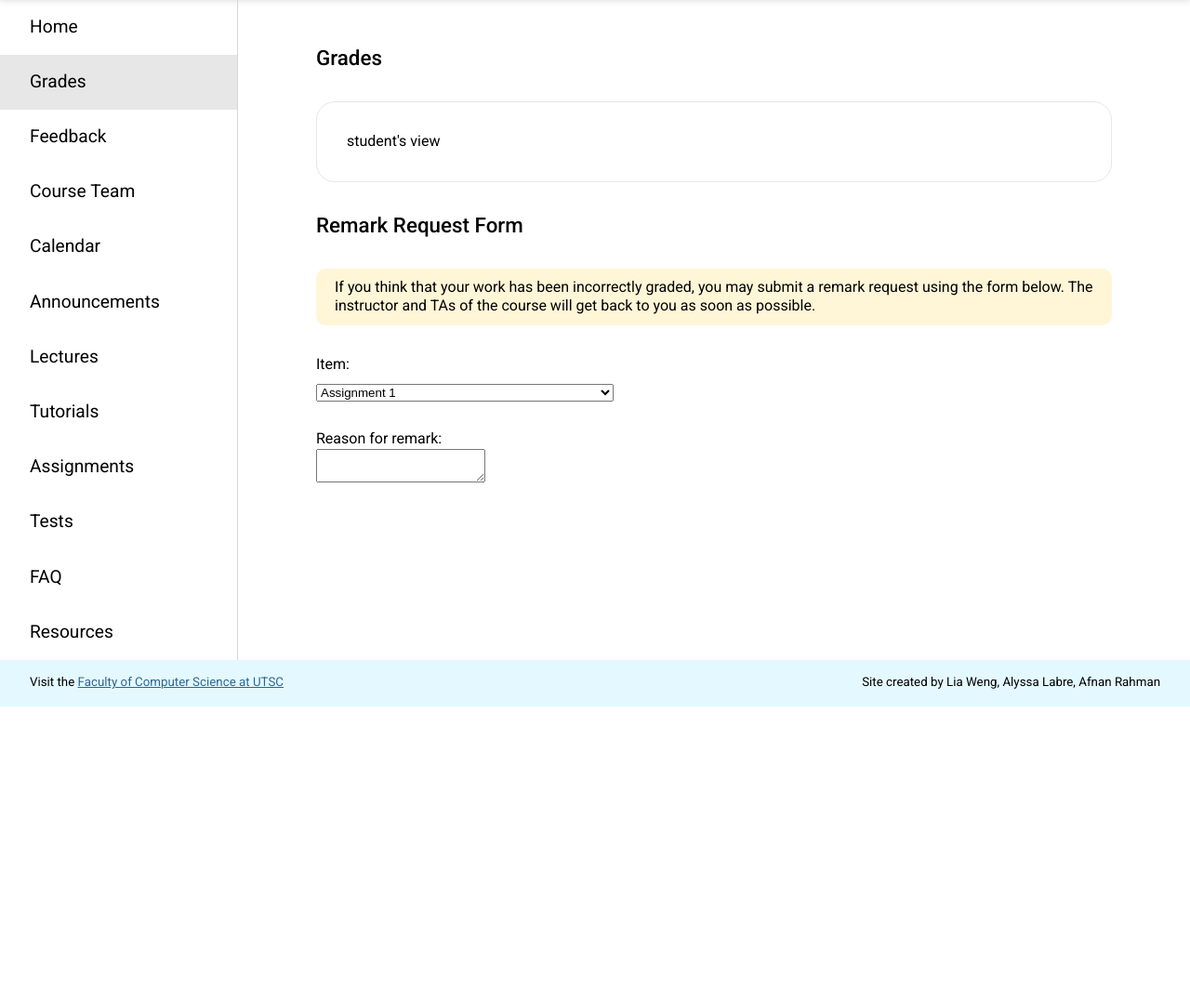
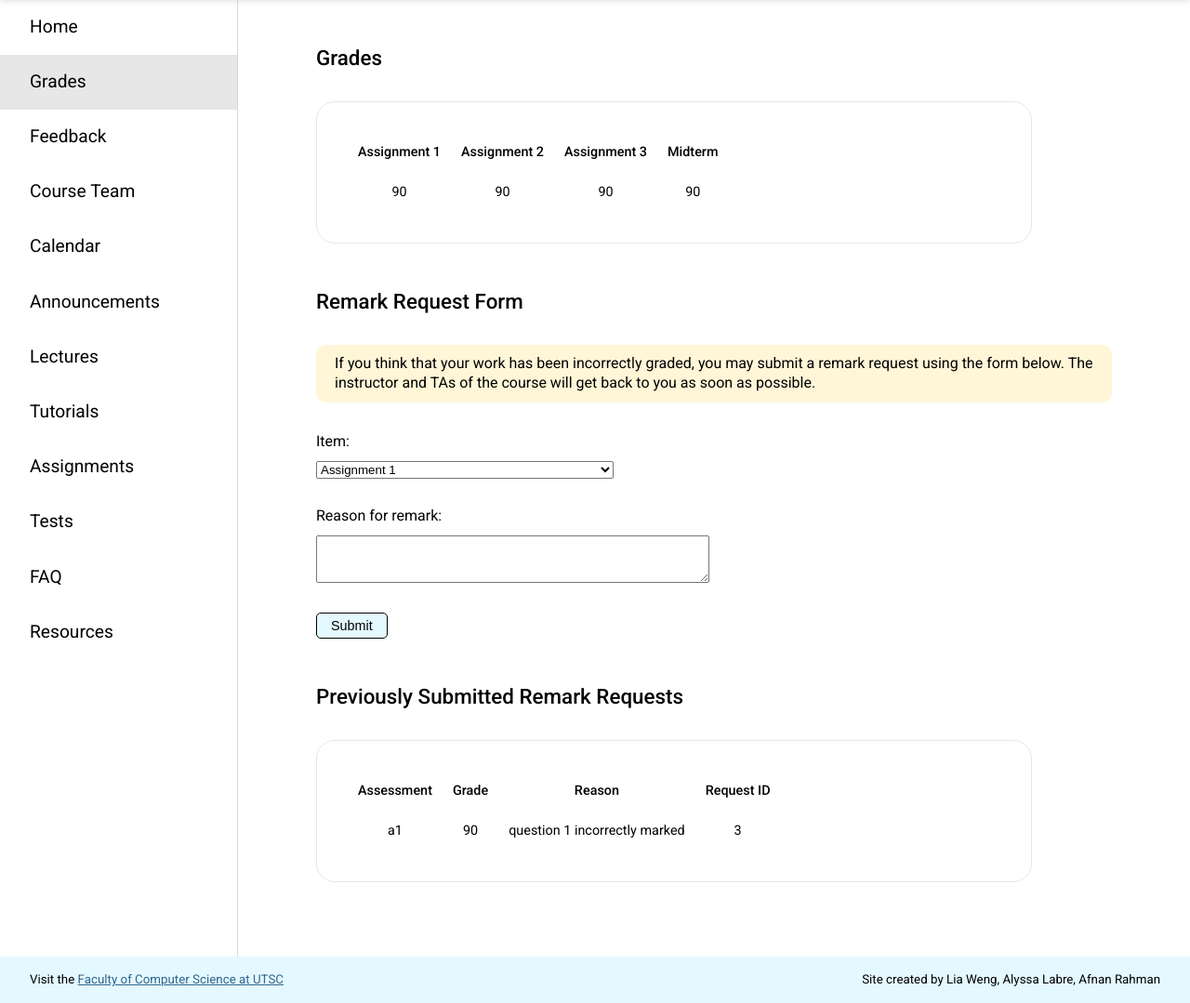
Before and after one commit to LiaWeng/CSCB20-Assignment3, a Flask app: page /grades in a window 1280 px wide. Shown: the part 59-1138 px from the top of the page at 93% size. Before the commit the page ends 819 px from the top, so only its background shows below. Run offline with Flask 2, Linux system fonts and the light colour scheme; a user stored in the database is signed in; data comes from the database, SQL or seed files in the repository; both versions use the stored data as it was after the commit.

Commit message:
student's grade page

```diff
--- a/app.py
+++ b/app.py
@@ -119,18 +119,41 @@ def home():
 @app.route('/grades', methods=['GET', 'POST'])
 def grades():
     check_authorization()
-    remarks = get_remarks()
+    all_remarks = get_allremarks()
     students = get_allstudents()
 
     if request.method == 'GET':
         if session['type'] == 'student':
             student = get_student(session['user'])
-            remark = get_student_remark(session['user'])
-            return render_template('grades_s.html', page='grades', remarks=remark, students=student)
+            remarks = get_student_remark(student.username)
+            return render_template('grades_s.html', page='grades', remarks=remarks, student=student)
         else:
-            return render_template('grades_i.html', page='grades', remarks=remarks, students=students)
+            return render_template('grades_i.html', page='grades', remarks=all_remarks, students=students)
     else:
-        return add_grades(request.form["student"], request.form["a1"], request.form["a2"], request.form["a3"], request.form["midterm"], students=students)
+        return add_grades(request.form['student'], request.form['a1'], request.form['a2'], request.form['a3'], request.form['midterm'], students=students)
+
+
+@app.route('/addremark', methods=['POST'])
+def add_remark():
+    student = get_student(session['user'])
+    item = request.form['item']
+    grade = get_grade(student.username, item)
+    reason = request.form['reason']
+    remarks = get_student_remark(student.username)
+
+    try:
+        remark = Remark(student_username=student.username, student_first_name=student.first_name,
+                        student_last_name=student.last_name, item=item, grade=grade, reason=reason)
+
+        db.session.add(remark)
+        db.session.commit()
+
+        flash(
+            f"Successfully submitted remark request.", 'success')
+    except Exception as err:
+        flash("Error submitting remark request.", 'error')
+
+    return render_template('grades_s.html', page='grades', remarks=remarks, student=student)
 
 
 @app.route('/closeremark/<int:id>')
@@ -288,18 +311,21 @@ def get_instructors():
 def get_student(username):
     return Student.query.filter_by(username=username).first()
 
+
 def get_student_remark(username):
     return Remark.query.filter_by(student_username=username)
+
 
 def get_allstudents():
     return Student.query.all()
 
-def get_remarks():
+
+def get_allremarks():
     return Remark.query.all()
 
 
 def add_grades(username, a1, a2, a3, midterm, students):
-    remarks = get_remarks()
+    remarks = get_allremarks()
     try:
         student = Student.query.filter_by(username=username).first()
         student.a1 = a1
@@ -313,6 +339,17 @@ def add_grades(username, a1, a2, a3, midterm, students):
     return render_template('grades_i.html', page='grades', grades=grades, students=students, remarks=remarks)
 
 
+def get_grade(username, item):
+    student = Student.query.filter_by(username=username).first()
+    if item == 'a1':
+        return student.a1
+    elif item == 'a2':
+        return student.a2
+    elif item == 'a3':
+        return student.a3
+    else:
+        return student.midterm
+
 
 def get_feedback(username):
     return Feedback.query.filter_by(instructor_username=username)
--- /dev/null
+++ b/static/script.js
@@ -0,0 +1,9 @@
+function hideMessage() {
+  const tohide = document.querySelector(".hide")
+
+  if (tohide) {
+    setTimeout(function () {
+      tohide.classList.add("hidden")
+    }, 3000)
+  }
+}
--- a/static/styles.css
+++ b/static/styles.css
@@ -124,6 +124,10 @@ select {
   margin: 1rem 0;
 }
 
+.hidden {
+  display: none;
+}
+
 /* root page */
 
 @media screen and (max-width: 699px) {
@@ -177,14 +181,14 @@ select {
   background-color: #e5fede;
   padding: 10px 20px;
   border-radius: 10px;
-  margin: 0 20px;
+  margin: 20px 20px;
 }
 
 .message-error {
   background-color: #fee0de;
   padding: 10px 20px;
   border-radius: 10px;
-  margin: 0 20px;
+  margin: 20 20px;
 }
 
 .to-login {
@@ -332,10 +336,10 @@ nav a:hover {
   font-weight: 400;
 }
 
-/* grades page instructor */
+/* grades page student */
 
 .remark-form {
-  margin: 2rem 20px;
+  margin: 2rem 20px 3rem 20px;
   display: flex;
   flex-direction: column;
 }
@@ -345,6 +349,12 @@ nav a:hover {
   flex-direction: column;
   align-items: flex-start;
 }
+
+.remark-form-element textarea {
+  margin: 10px 0 2rem 0;
+}
+
+/* grades page instructor */
 
 @media screen and (max-width: 551px) {
   .table-container-grades {
@@ -445,6 +455,10 @@ td {
 .grade-input input {
   margin-top: 10px;
   width: 8rem;
+}
+
+.edit-grades {
+  margin-top: 20px;
 }
 
 /* team page */
--- a/templates/feedback_s.html
+++ b/templates/feedback_s.html
@@ -10,10 +10,11 @@
   <link
     href="https://fonts.googleapis.com/css2?family=Roboto:ital,wght@0,300;0,400;0,500;1,300;1,400;1,500&display=swap"
     rel="stylesheet">
+  <script type="text/javascript" src="{{ url_for('static', filename='script.js') }}" defer></script>
   <title>CSCB20</title>
 </head>
 
-<body>
+<body onload="hideMessage()">
   {% extends "template.html" %}
   {% block content %}
 
@@ -27,7 +28,7 @@
     {% if messages %}
 
     {% for category, message in messages %}
-    <div class="message-{{category}}">{{message}}</div>
+    <div class="message-{{category}} hide">{{message}}</div>
     {% endfor %}
 
     {% endif %}
--- a/templates/grades_s.html
+++ b/templates/grades_s.html
@@ -10,18 +10,33 @@
   <link
     href="https://fonts.googleapis.com/css2?family=Roboto:ital,wght@0,300;0,400;0,500;1,300;1,400;1,500&display=swap"
     rel="stylesheet">
+  <script type="text/javascript" src="{{ url_for('static', filename='script.js') }}" defer></script>
   <title>CSCB20</title>
 </head>
 
-<body>
+<body onload="hideMessage()">
   {% extends "template.html" %}
   {% block content %}
 
   <div class="content">
     <h1 class="page-title">Grades</h1>
 
-    <div class="description">
-      student's view
+    <div class="table-container-grades">
+      <table>
+        <tr>
+          <th>Assignment 1</th>
+          <th>Assignment 2</th>
+          <th>Assignment 3</th>
+          <th>Midterm</th>
+          <th></th>
+        </tr>
+        <tr>
+          <td>{{student.a1}}</td>
+          <td>{{student.a2}}</td>
+          <td>{{student.a3}}</td>
+          <td>{{student.midterm}}</td>
+        </tr>
+      </table>
     </div>
 
     <h1 class="page-title">Remark Request Form</h1>
@@ -31,10 +46,20 @@
       instructor and TAs of the course will get back to you as soon as possible.
     </p>
 
-    <form class="remark-form" action="http://127.0.0.1:5000/grades" method="post">
+    {% with messages = get_flashed_messages(with_categories=true) %}
+    {% if messages %}
+
+    {% for category, message in messages %}
+    <div class="message-{{category}} hide">{{message}}</div>
+    {% endfor %}
+
+    {% endif %}
+    {% endwith %}
+
+    <form class="remark-form" action="http://127.0.0.1:5000/addremark" method="post">
       <div class="item-dropdown remark-form-element">
         <label for="item">Item:</label>
-        <select name="item" id="item">
+        <select name="item" id="item" required>
           <option value="a1">Assignment 1</option>
           <option value="a2">Assignment 2</option>
           <option value="a3">Assignment 3</option>
@@ -44,9 +69,35 @@
 
       <div class="remark-form-element">
         <label for="reason">Reason for remark:</label>
-        <textarea id="reason" name="reason"></textarea>
+        <textarea id="reason" name="reason" cols="50" rows="3" required></textarea>
+      </div>
+
+      <div>
+        <button type="submit">Submit</button>
       </div>
     </form>
+
+    <h1 class="page-title">Previously Submitted Remark Requests</h1>
+
+    <div class="table-container-grades">
+      <table>
+        <tr>
+          <th>Assessment</th>
+          <th>Grade</th>
+          <th>Reason</th>
+          <th>Request ID</th>
+          <th></th>
+        </tr>
+        {% for remark in remarks %}
+        <tr>
+          <td>{{remark.item}}</td>
+          <td>{{remark.grade}}</td>
+          <td>{{remark.reason}}</td>
+          <td>{{remark.id}}</td>
+        </tr>
+        {% endfor %}
+      </table>
+    </div>
   </div>
 
   {% endblock %}
--- a/templates/login.html
+++ b/templates/login.html
@@ -10,10 +10,11 @@
   <link
     href="https://fonts.googleapis.com/css2?family=Roboto:ital,wght@0,300;0,400;0,500;1,300;1,400;1,500&display=swap"
     rel="stylesheet">
+  <script type="text/javascript" src="{{ url_for('static', filename='script.js') }}" defer></script>
   <title>CSCB20</title>
 </head>
 
-<body>
+<body onload="hideMessage()">
   <div class="login-register-form">
     <form class="description" action="http://127.0.0.1:5000/login-{{type}}" method="post">
       <h2>Log in as {{type}}</h2>
@@ -37,7 +38,7 @@
     {% if messages %}
 
     {% for category, message in messages %}
-    <div class="message-{{category}}">{{message}}</div>
+    <div class="message-{{category}} hide">{{message}}</div>
     {% endfor %}
 
     {% endif %}
--- a/templates/register.html
+++ b/templates/register.html
@@ -10,10 +10,11 @@
   <link
     href="https://fonts.googleapis.com/css2?family=Roboto:ital,wght@0,300;0,400;0,500;1,300;1,400;1,500&display=swap"
     rel="stylesheet">
+  <script type="text/javascript" src="{{ url_for('static', filename='script.js') }}" defer></script>
   <title>CSCB20</title>
 </head>
 
-<body>
+<body onload="hideMessage()">
   <div class="login-register-form">
     <form class="description" action="http://127.0.0.1:5000/register-{{type}}" method="post">
       <h2>Register as {{type}}</h2>
@@ -47,7 +48,7 @@
     {% if messages %}
 
     {% for category, message in messages %}
-    <div class="message-{{category}}">{{message}}</div>
+    <div class="message-{{category}} hide">{{message}}</div>
 
     {% if category == 'success' and type == 'student' %}
     <p class="to-login">Proceed to <a href={{url_for("login_student")}}>log in</a>.</p>
```
Also changed, not shown: templates/grades_i.html (+5 -6 lines), assignment3.db.
